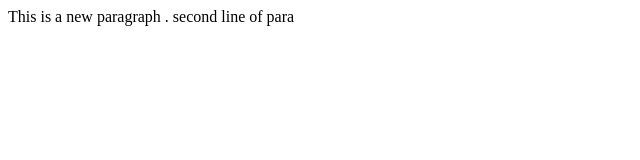
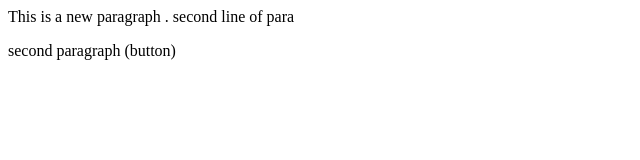
Before and after one commit to Abhidazz/localrepo, a plain HTML site: page LocalRepo/index.html in a window 1280 px wide. Shown: the whole page, without its empty margins (0-640 px from the left). Drawn offline with Linux system fonts and the light colour scheme.

```diff
--- a/LocalRepo/index.html
+++ b/LocalRepo/index.html
@@ -2,3 +2,6 @@
     This is a new paragraph .
     second line of para
 </p>
+<p>
+    second paragraph (button)
+</p>
```
